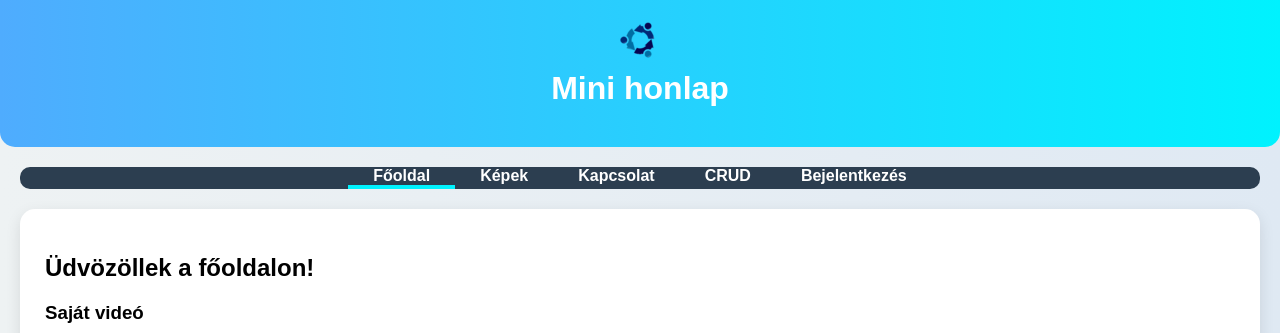
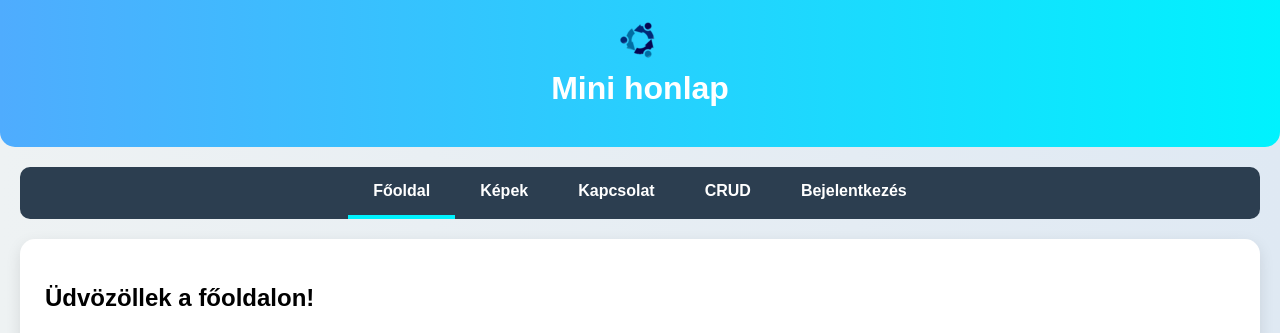
Before and after one commit to tobega2002-crypto/WEB-programozas-gyakorlat-beadando-Toth-Bence-Posvancz-Erik, a PHP site: page / in a window 1280 px wide. Shown: the top 333 px of the page. Run offline with PHP 8.4, Linux system fonts and the light colour scheme.

Commit message:
Update stilus.css

```diff
--- a/styles/stilus.css
+++ b/styles/stilus.css
@@ -49,7 +49,7 @@ nav ul {
 }
 
 nav ul li {
-    padding: 0px 25px;;
+    padding: 15px 25px;;
 }
 
 nav ul li.active {
```
